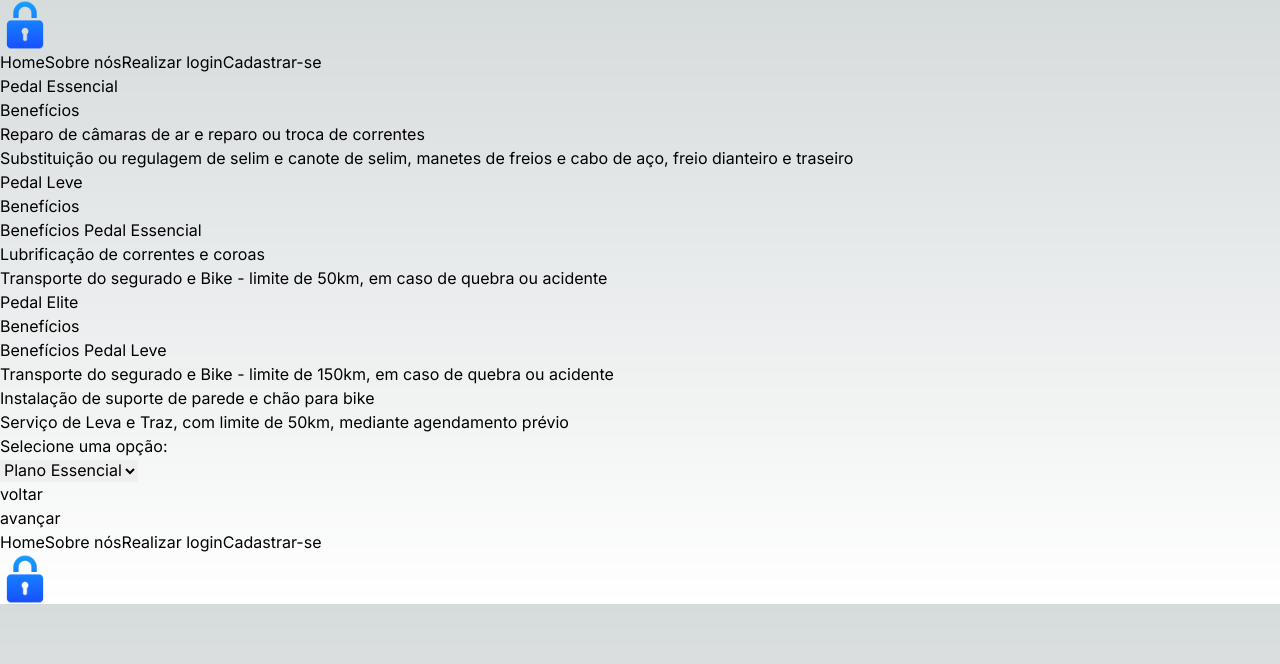
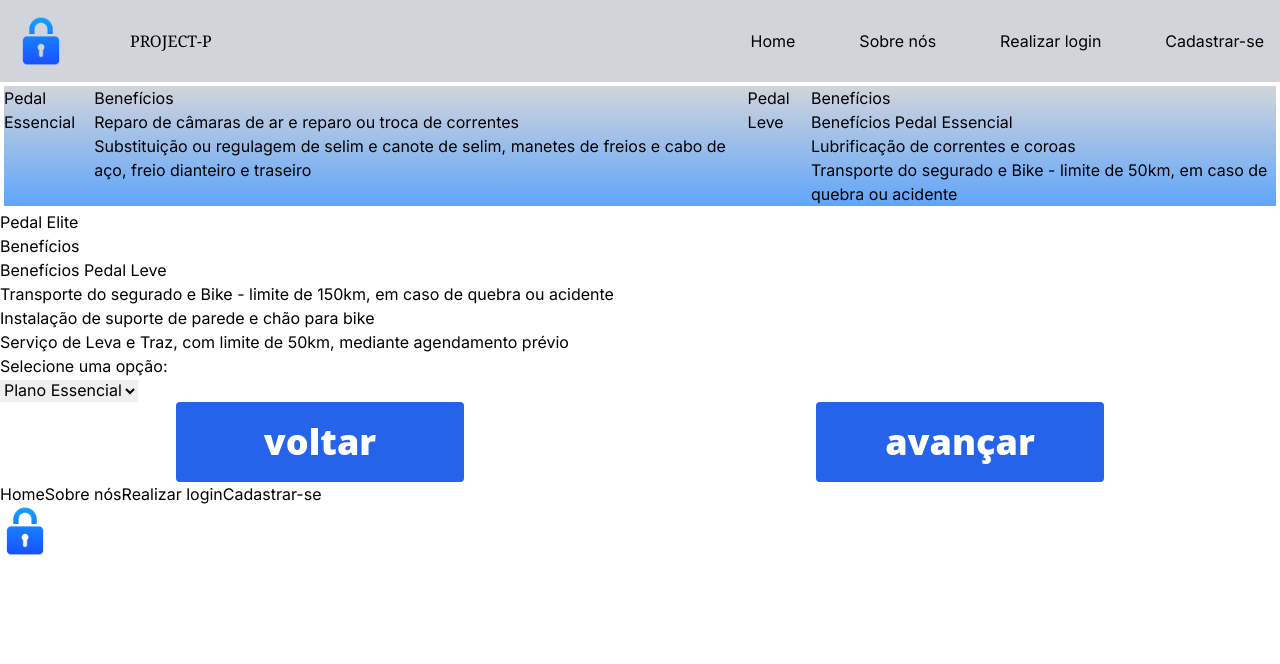
Before and after one commit to MatheusFelipeCamarinhaDuarte/project-p, a Next.js app: page /planos in a window 1280 px wide. Shown: the top 664 px of the page. Built offline with nearby package versions, Linux system fonts and the light colour scheme.

Commit message:
Modificações CSS

```diff
--- a/src/app/dados/bike/page.jsx
+++ b/src/app/dados/bike/page.jsx
@@ -33,12 +33,12 @@ function recolherDados(){
         <nav className="navegacao">
             <div>
                 <Link  href="/dados/cliente">
-                    <button className="botao-voltar">voltar</button>
+                    <button className="botao-telas">voltar</button>
                 </Link>
             </div>
             <div>
                 <Link href="/dados/fotos">
-                    <button onClick="" className="botao-avancar">avançar</button>
+                    <button onClick="" className="botao-telas">avançar</button>
                 </Link>
             </div>
         </nav>
--- a/src/app/dados/cliente/page.jsx
+++ b/src/app/dados/cliente/page.jsx
@@ -40,12 +40,14 @@ export default function page() {
         <nav className="navegacao">
             <div>
                 <Link href="/">
-                <button className="botao-voltar">voltar</button>
+                <button className="botao-telas">
+                    <span>voltar</span>
+                </button>
                 </Link>
             </div>
             <div>
                 <Link href="/dados/bike">
-                <button className="botao-avancar" onClick="">avançar</button>
+                    <button  className="botao-telas" onClick="">avançar</button>
                 </Link>
             </div>
         </nav>
--- a/src/app/dados/fotos/page.jsx
+++ b/src/app/dados/fotos/page.jsx
@@ -95,16 +95,16 @@ export default function index() {
             </fieldset>
         </nav>
         <nav className="navegacao">
-            <nav>
+            <div>
                 <Link href='/dados/bike'>
-                    <button className="botao-voltar">voltar</button>
+                    <button className="botao-telas">voltar</button>
                 </Link>
-            </nav>
-            <nav>
+            </div>
+            <div>
                 <Link href='/planos'>
-                    <button  className="botao-avancar">avançar</button>
+                    <button  className="botao-telas">avançar</button>
                 </Link>
-            </nav>
+            </div>
         </nav>
     </main>
     )
--- a/src/app/globals.css
+++ b/src/app/globals.css
@@ -2,26 +2,53 @@
 @tailwind components;
 @tailwind utilities;
 
-:root {
-  --foreground-rgb: 0, 0, 0;
-  --background-start-rgb: 214, 219, 220;
-  --background-end-rgb: 255, 255, 255;
-}
+@layer components{
+  /* Cabeçalho */
+  .cabecalho{
+    @apply bg-gray-300 flex justify-between p-4
+  }
+  .cabecalho div{
+    @apply flex items-center gap-16
+  }
+  .cabecalho div span{
+    @apply gap-3
+  }
+  .cabecalho div Link{
+    @apply text-violet-500
+  }
+  .cabecalho div p{
+    @apply font-serif
+  }
 
-@media (prefers-color-scheme: dark) {
-  :root {
-    --foreground-rgb: 255, 255, 255;
-    --background-start-rgb: 0, 0, 0;
-    --background-end-rgb: 0, 0, 0;
+
+
+ /* Páginas geral */
+  .fundo-pagina{
+    @apply  flex flex-col justify-between items-center bg-blue-100
+  }
+  .botao-telas{
+    font-family: 'Open Sans', sans-serif;
+    @apply font-extrabold text-white bg-blue-600 rounded p-3 text-4xl w-72 h-20
+  }
+  .navegacao {
+    @apply flex justify-around
+  }
+
+
+
+  .planos{
+    @apply flex justify-around p-1
+  }
+  .planos nav{
+    @apply flex
+  }
+
+  &li{
+    @apply bg-red-600
+  }
+  .plano{
+    @apply  bg-gradient-to-b from-gray-300 to-blue-400
+  }&li{
+    @apply bg-yellow-200
   }
 }
-
-body {
-  color: rgb(var(--foreground-rgb));
-  background: linear-gradient(
-      to bottom,
-      transparent,
-      rgb(var(--background-end-rgb))
-    )
-    rgb(var(--background-start-rgb));
-}
--- a/src/app/page.jsx
+++ b/src/app/page.jsx
@@ -1,5 +1,6 @@
 import Image from 'next/image'
 import Link from 'next/link'
+import { global } from 'styled-jsx/css'
 
 export default function Home() {
   return (
@@ -44,11 +45,11 @@ export default function Home() {
             </div>
         </div>
 
-        <div className='vistoria'>
-          <button className="botao-vistoria">
+        <nav className='vistoria'>
+          <button className="botao-telas">
             <Link className='texto-vistoria' href='/dados/cliente'>Realizar vistoria</Link>
           </button>
-        </div>
+        </nav>
 
       </div>
     </div>
--- a/src/app/planos/confirmacao/page.jsx
+++ b/src/app/planos/confirmacao/page.jsx
@@ -66,12 +66,12 @@ export default function index() {
         <nav className="navegacao">
             <div>
                 <Link href="/planos">
-                    <button  className='botao-voltar'>voltar</button>
+                    <button  className='botao-telas'>voltar</button>
                 </Link>
             </div>
             <div>
                 <Link href="/">
-                    <button  className='botao-avancar'>Confirmar</button>
+                    <button  className='botao-telas'>Confirmar</button>
                 </Link>
             </div>
         </nav>
--- a/src/app/planos/page.jsx
+++ b/src/app/planos/page.jsx
@@ -69,12 +69,12 @@ export default function index() {
     <nav className="navegacao">
         <div>
             <Link href="/dados/fotos">
-                <button className="botao-voltar">voltar</button>
+                <button className="botao-telas">voltar</button>
             </Link>
         </div>
         <div>
             <Link href="/planos/confirmacao" >
-                <button  className="botao-avancar">avançar</button>
+                <button  className="botao-telas">avançar</button>
                 {/* onClick={escolhePlano} */}
             </Link>
         </div>
--- a/src/components/Cabecalho/Cabecalho.jsx
+++ b/src/components/Cabecalho/Cabecalho.jsx
@@ -7,12 +7,13 @@ export default function Cabecalho() {
             <nav className="cabecalho">
                 <div className="cabecalho-logo">
                     <img src="/images/locked.png" alt="cadeado" width={50}/>
+                    <p>PROJECT-P</p>
                 </div>
                 <div className="cabecalho-links">
-                    <Link className="" href="/">Home</Link>
-                    <Link className="" href="/sobre">Sobre nós</Link>
-                    <Link className="" href="/login">Realizar login</Link>
-                    <Link className="" href="/login/cadastro">Cadastrar-se</Link>
+                    <Link className="link-cabecalho" href="/"><span>Home</span></Link>
+                    <Link className="link-cabecalho" href="/sobre"><span>Sobre nós</span></Link>
+                    <Link className="link-cabecalho" href="/login"><span>Realizar login</span></Link>
+                    <Link className="link-cabecalho" href="/login/cadastro"><span>Cadastrar-se</span></Link>
                 </div>
             </nav>
         </header>
```
